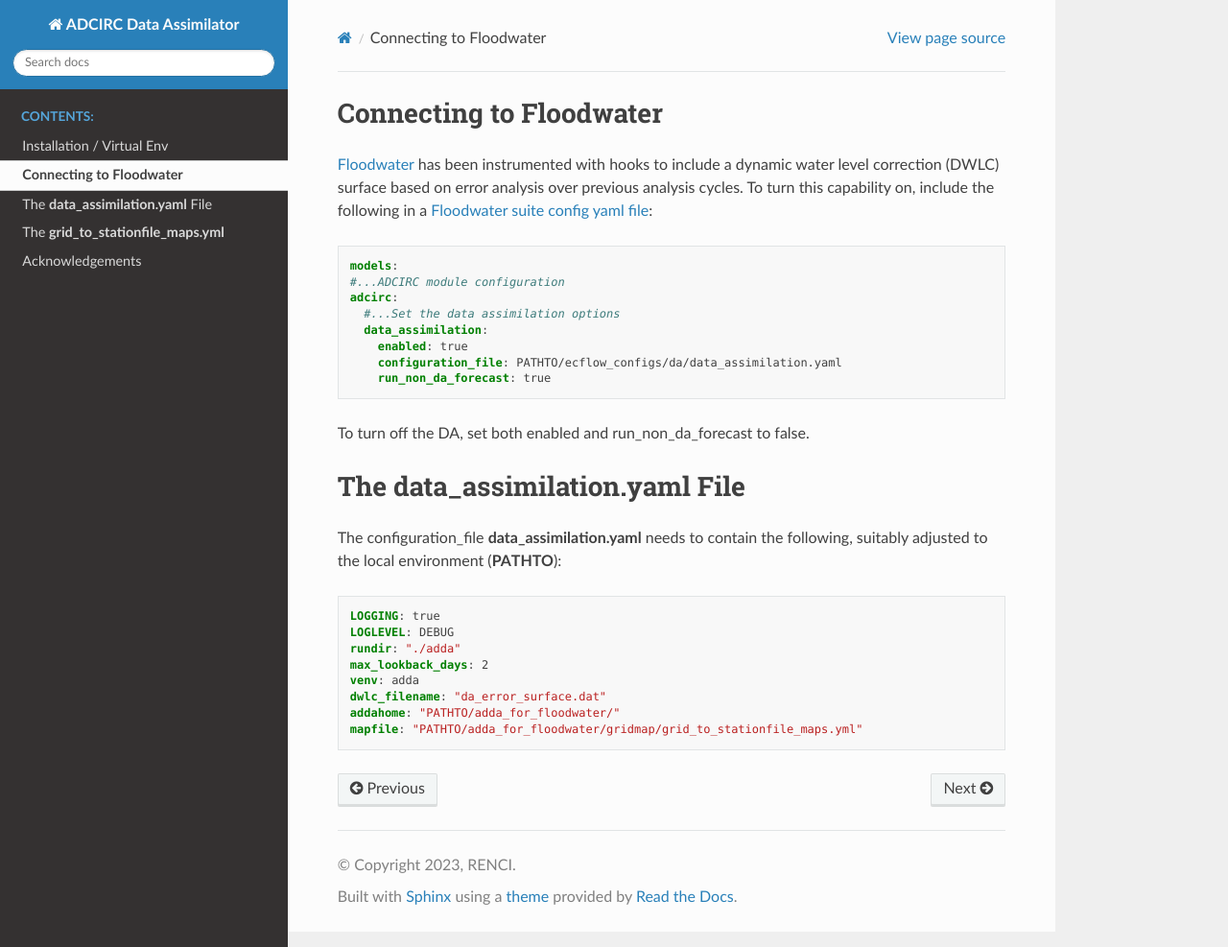
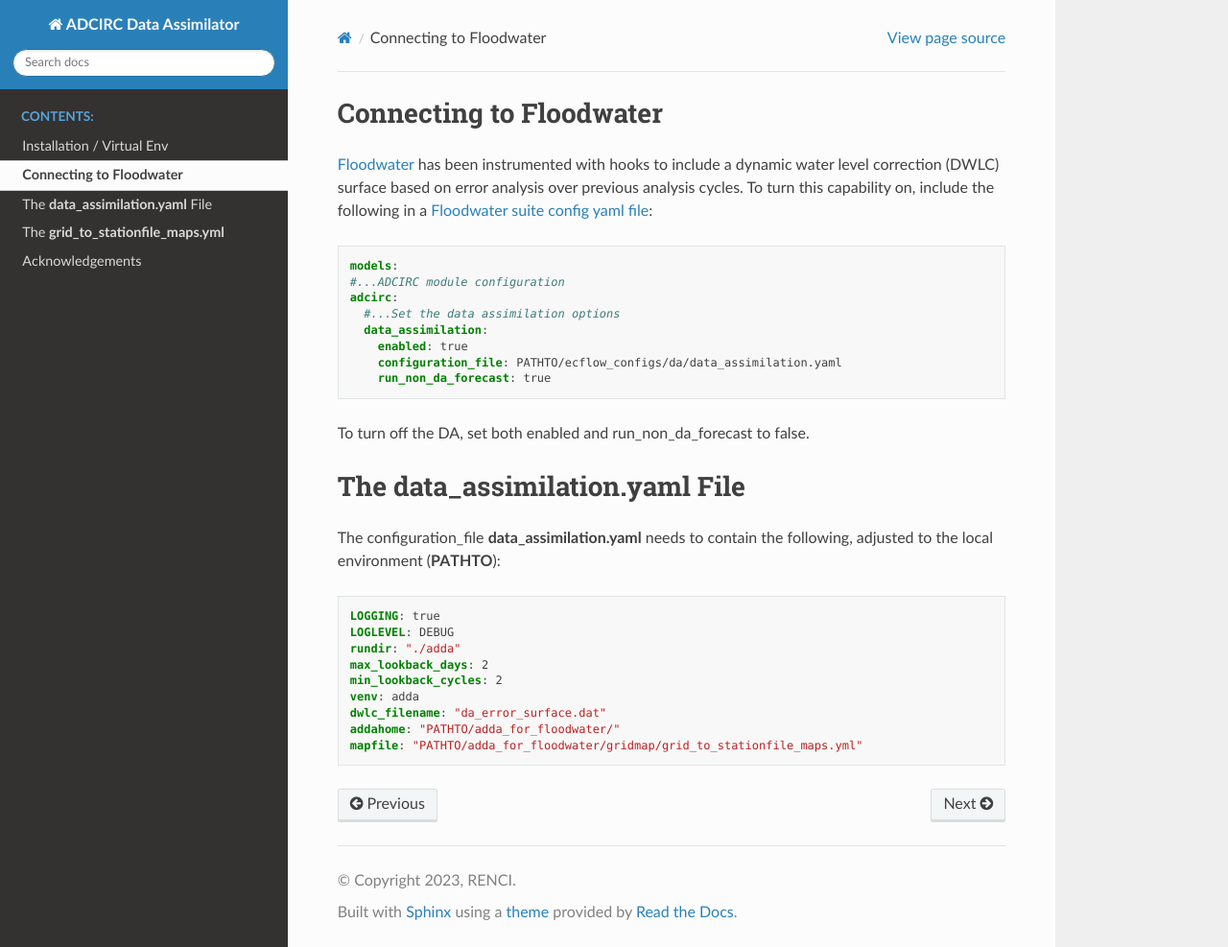
Before and after one commit to RENCI/adda_for_floodwater, a Sphinx documentation site: the page built from doc/source/connect2fw.rst, in a window 1280 px wide and 987 px high. Shown: the whole window at 96% size. Built offline with Sphinx 7.4.7 and the Read the Docs theme 2.0.0, drawn with Linux system fonts in a browser that asks for light colours; formulas are drawn with MathJax 3.

Commit message:
Update connect2fw.rst
added min_lookback_cycles to da config file description

```diff
--- a/doc/source/connect2fw.rst
+++ b/doc/source/connect2fw.rst
@@ -21,7 +21,7 @@
 The **data_assimilation.yaml** File
 ===================================
 
-The configuration_file **data_assimilation.yaml** needs to contain the following, suitably adjusted to the local environment (**PATHTO**):
+The configuration_file **data_assimilation.yaml** needs to contain the following, adjusted to the local environment (**PATHTO**):
 
 .. code-block:: yaml
 
@@ -29,6 +29,7 @@
    LOGLEVEL: DEBUG
    rundir: "./adda"
    max_lookback_days: 2
+   min_lookback_cycles: 2
    venv: adda
    dwlc_filename: "da_error_surface.dat"
    addahome: "PATHTO/adda_for_floodwater/"
```
